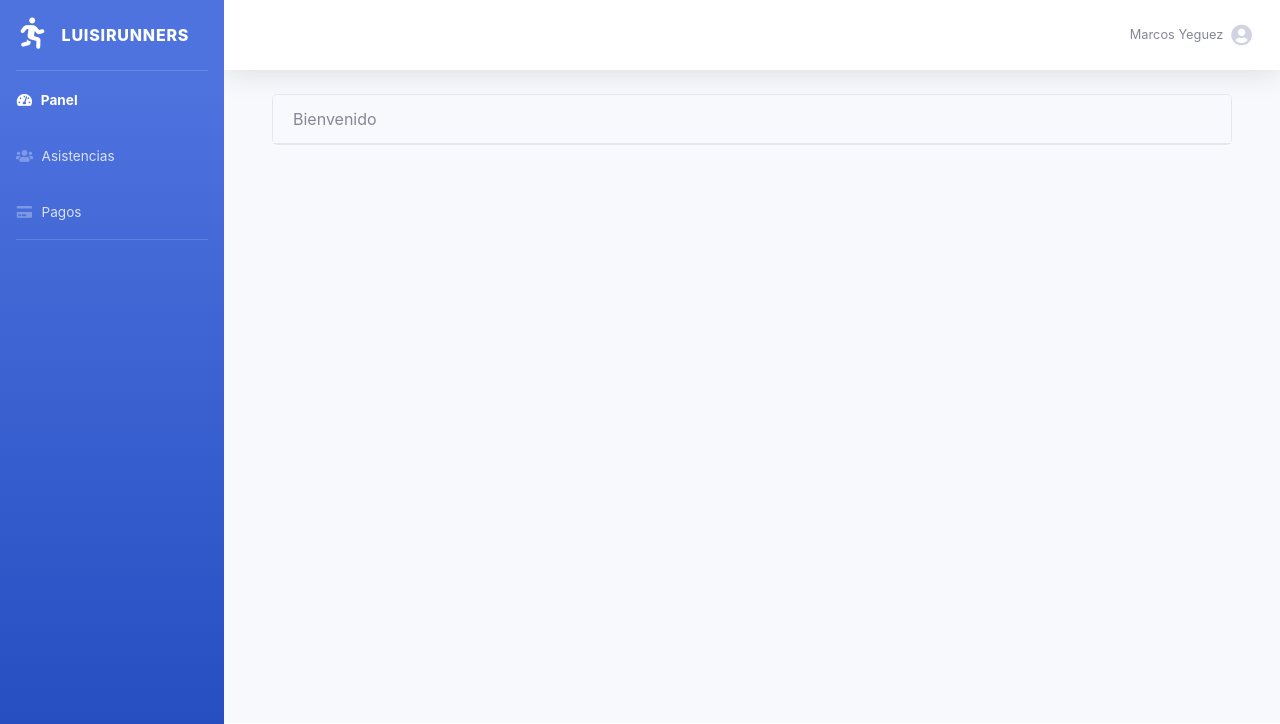
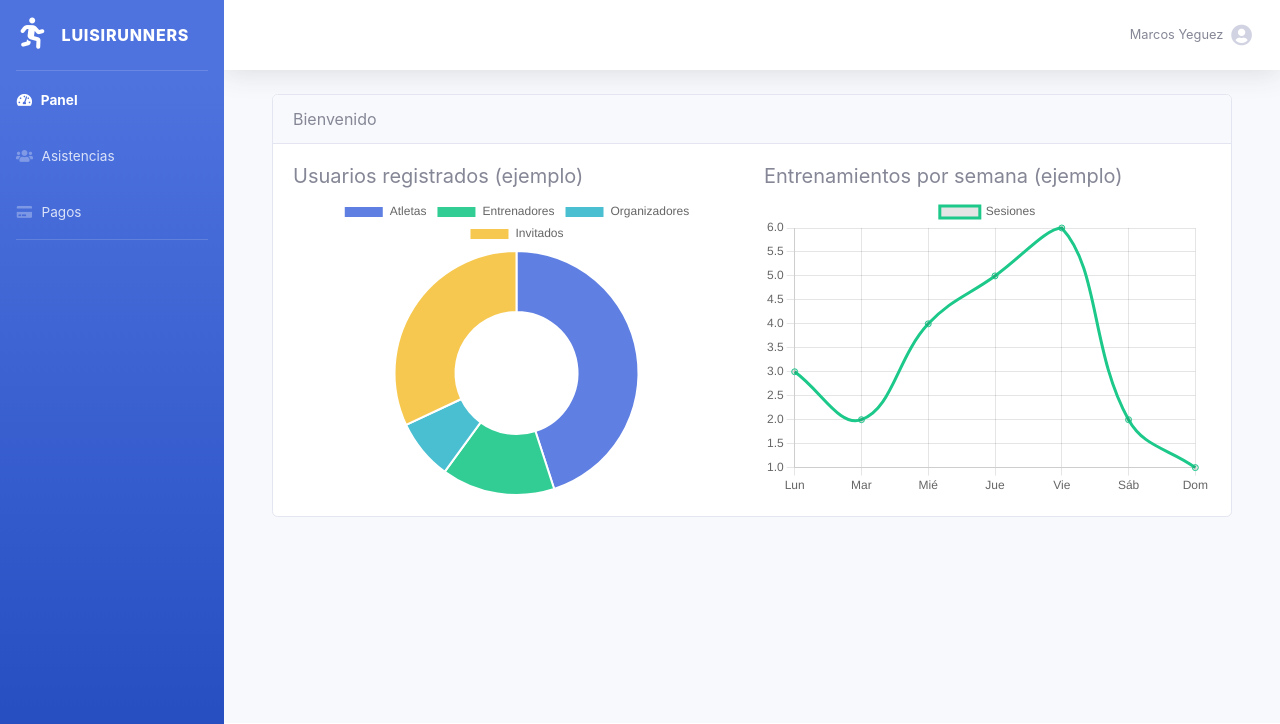
Before and after one commit to cgmark101/luisirunners, a Django app: page /gestion/ in a window 1280 px wide. Shown: the top 724 px of the page. Run offline with Django 5.2, Linux system fonts and the light colour scheme; a user stored in the database is signed in; some libraries are stand-ins or nearby versions.

Commit message:
Add Chart.js integration and example charts to index page

```diff
--- a/gestion/templates/_base_layout.html
+++ b/gestion/templates/_base_layout.html
@@ -134,7 +134,10 @@
     <script src="{% static 'sb2/vendor/jquery-easing/jquery.easing.min.js' %}"></script>
     <script src="{% static 'sb2/js/sb-admin-2.min.js' %}"></script>
 
-    {% block extra_scripts %}{% endblock %}
+    {% block extra_scripts %}
+    <!-- Chart.js CDN for simple charts used by some pages -->
+    <script src="https://cdn.jsdelivr.net/npm/chart.js@4.4.0/dist/chart.umd.min.js"></script>
+    {% endblock %}
 
     {% htmx_script %}
 
--- a/gestion/templates/index.html
+++ b/gestion/templates/index.html
@@ -8,6 +8,78 @@
         <div class="card-header">
             Bienvenido
         </div>
+        <div class="card-body">
+            <div class="row">
+                <div class="col-md-6">
+                    <h5>Usuarios registrados (ejemplo)</h5>
+                    <div class="chart-container" style="height:300px;">
+                        <canvas id="chartUsers" style="max-height:100%; width:100%;"></canvas>
+                    </div>
+                </div>
+                <div class="col-md-6">
+                    <h5>Entrenamientos por semana (ejemplo)</h5>
+                    <div class="chart-container" style="height:300px;">
+                        <canvas id="chartSessions" style="max-height:100%; width:100%;"></canvas>
+                    </div>
+                </div>
+            </div>
+        </div>
     </div>
 </div>
+<script>
+    // Datos hardcodeados para ejemplo
+    // Datos para chart de dona: distribución por tipo de usuario (ejemplo)
+    const usersData = {
+        labels: ['Atletas', 'Entrenadores', 'Organizadores', 'Invitados'],
+        datasets: [{
+            label: 'Usuarios por rol',
+            data: [45, 15, 8, 32],
+            backgroundColor: [
+                'rgba(78,115,223,0.9)',
+                'rgba(28,200,138,0.9)',
+                'rgba(54,185,204,0.9)',
+                'rgba(246,194,62,0.9)'
+            ],
+            hoverOffset: 8
+        }]
+    };
+
+    const sessionsData = {
+        labels: ['Lun', 'Mar', 'Mié', 'Jue', 'Vie', 'Sáb', 'Dom'],
+        datasets: [{
+            label: 'Sesiones',
+            data: [3, 2, 4, 5, 6, 2, 1],
+            fill: false,
+            borderColor: 'rgba(28,200,138,1)',
+            tension: 0.4
+        }]
+    };
+
+    function initCharts(){
+        const ctxUsers = document.getElementById('chartUsers');
+        if(ctxUsers){
+            new Chart(ctxUsers, {
+                type: 'doughnut',
+                data: usersData,
+                options: {responsive:true, maintainAspectRatio:false}
+            });
+        }
+
+        const ctxSessions = document.getElementById('chartSessions');
+        if(ctxSessions){
+            new Chart(ctxSessions, {
+                type: 'line',
+                data: sessionsData,
+                options: {responsive:true, maintainAspectRatio:false}
+            });
+        }
+    }
+
+    // Inicializar cuando DOM esté listo
+    if (document.readyState === 'loading') {
+        document.addEventListener('DOMContentLoaded', initCharts);
+    } else {
+        initCharts();
+    }
+</script>
 {% endblock %}
```
